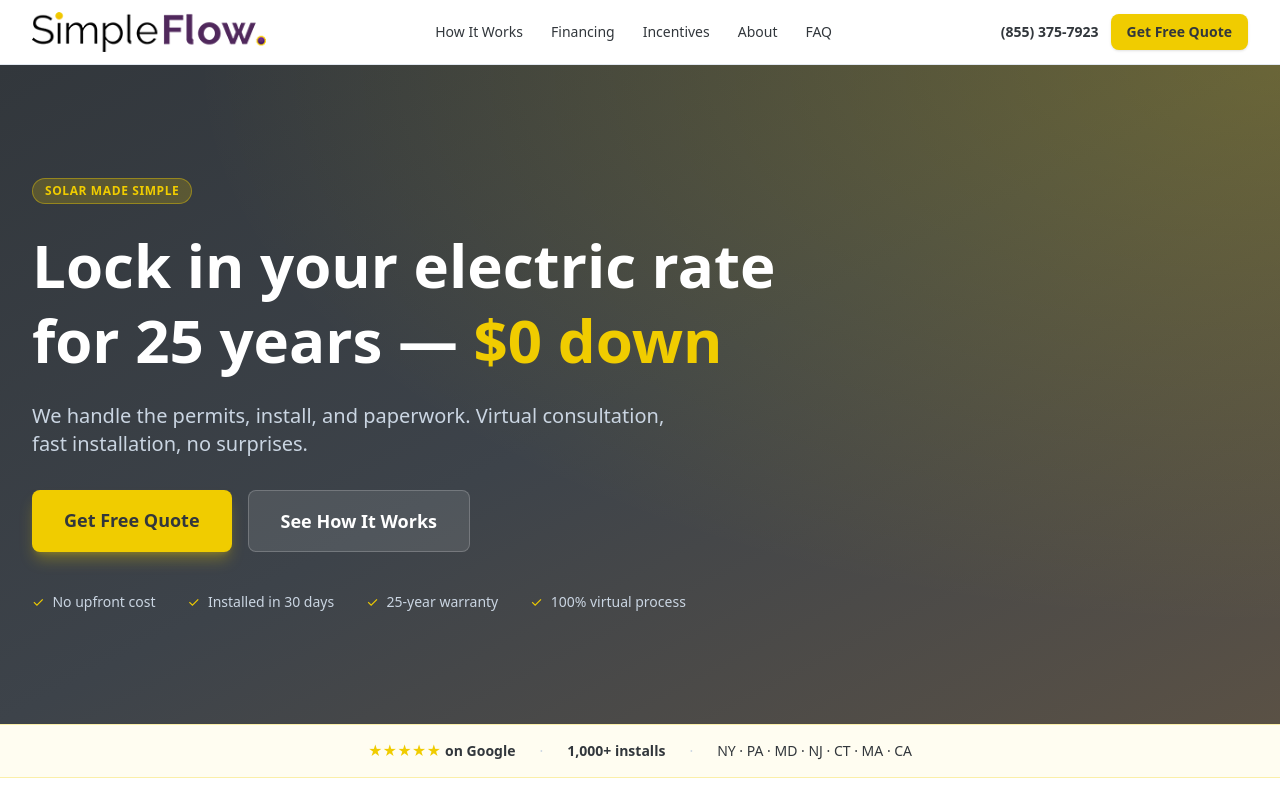
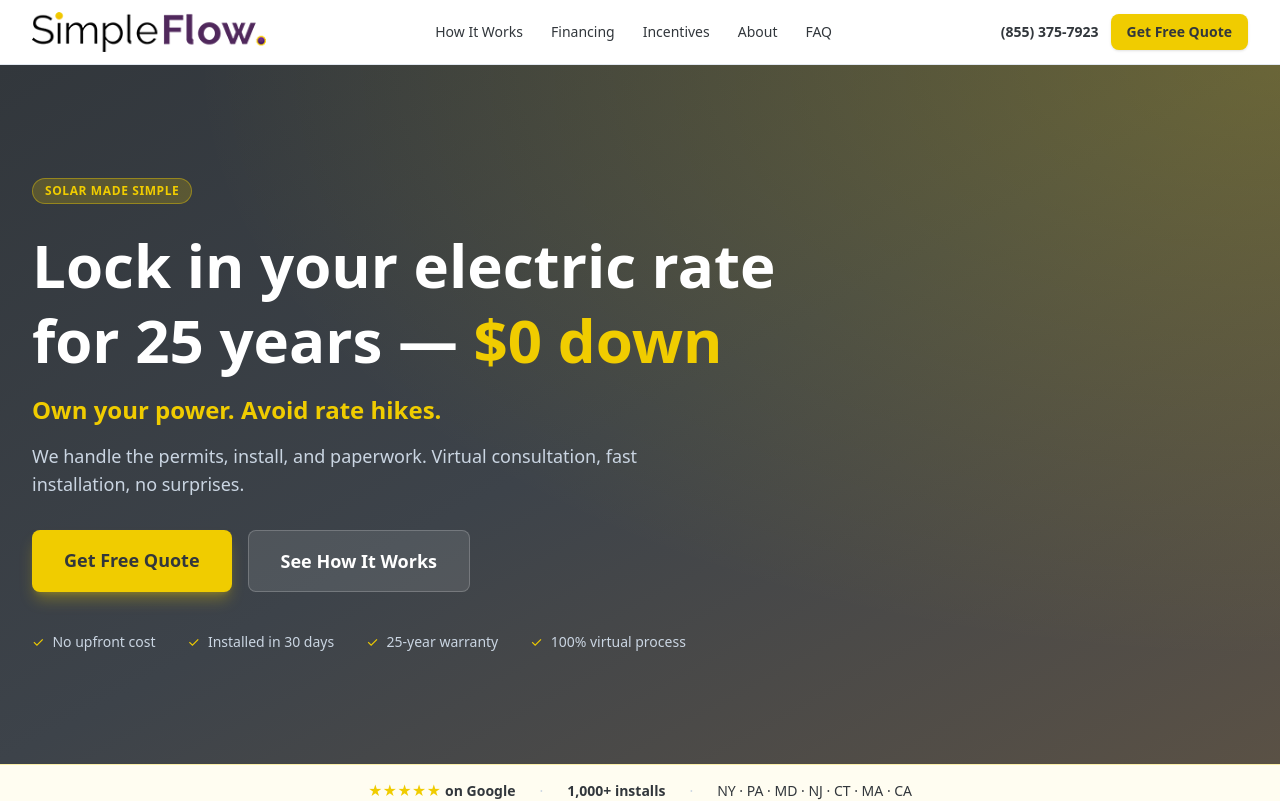
Before and after one commit to accountmanager-1991/gosimpleflow-site, a Next.js app: page / in a window 1280 px wide. Shown: the top 801 px of the page. Built offline with nearby package versions, Linux system fonts and the light colour scheme.

Commit message:
Update hero: add 'Own your power. Avoid rate hikes.' tagline

```diff
--- a/components/Hero.tsx
+++ b/components/Hero.tsx
@@ -9,10 +9,13 @@ export default function Hero() {
           <span className="inline-block bg-[#f0cc00]/20 border border-[#f0cc00]/40 text-[#f0cc00] px-3 py-1 rounded-full text-xs font-bold uppercase tracking-wider mb-6">
             Solar Made Simple
           </span>
-          <h1 className="text-4xl sm:text-5xl lg:text-6xl font-bold leading-tight mb-6">
+          <h1 className="text-4xl sm:text-5xl lg:text-6xl font-bold leading-tight mb-4">
             Lock in your electric rate<br />for 25 years — <span className="text-[#f0cc00]">$0 down</span>
           </h1>
-          <p className="text-lg sm:text-xl text-slate-300 mb-8 max-w-2xl">
+          <p className="text-xl sm:text-2xl text-[#f0cc00] font-semibold mb-4">
+            Own your power. Avoid rate hikes.
+          </p>
+          <p className="text-lg text-slate-300 mb-8 max-w-2xl">
             We handle the permits, install, and paperwork. Virtual consultation, fast installation, no surprises.
           </p>
           <div className="flex flex-col sm:flex-row gap-4">
```
